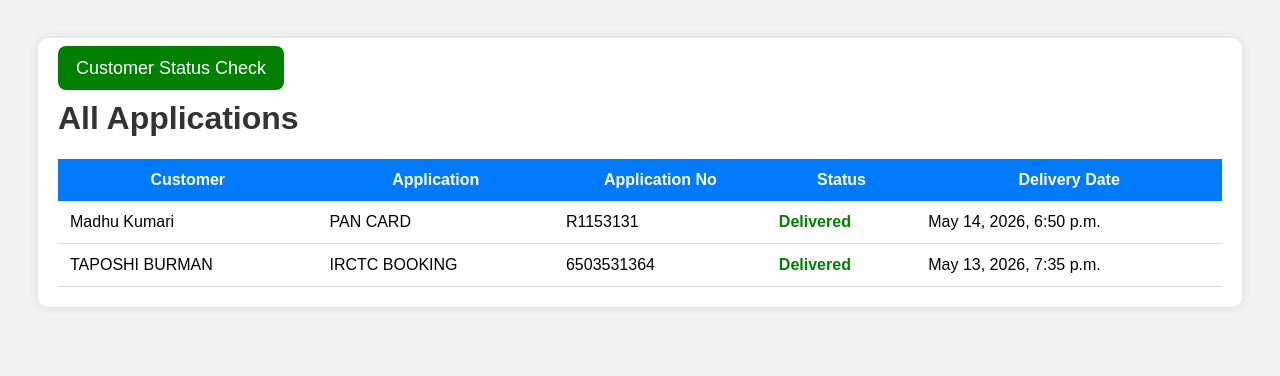
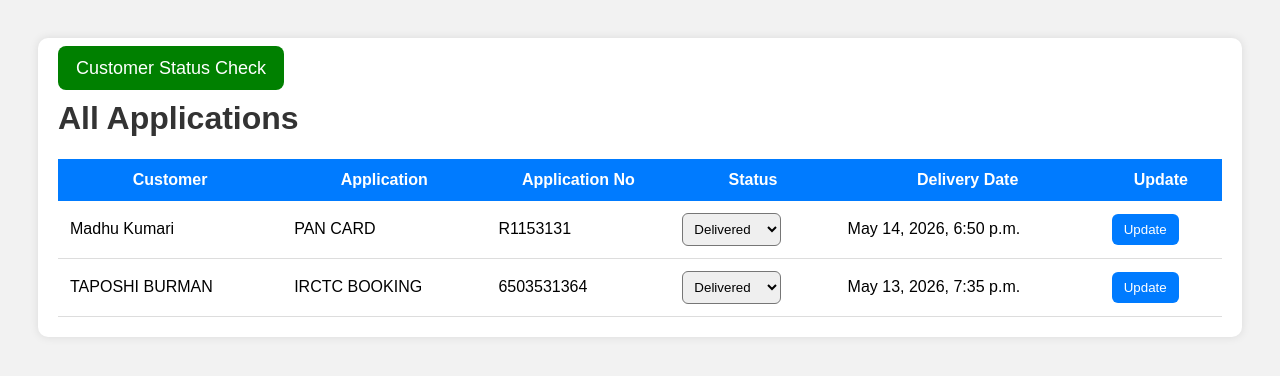
Before and after one commit to Adityakumar444uu/aditya-cyber-zone, a Django app: page /applications/ in a window 1280 px wide. Shown: the top 376 px of the page. Run offline with Django 5.2, Linux system fonts and the light colour scheme; data comes from the database, SQL or seed files in the repository.

Commit message:
Allow status update from applications page

```diff
--- a/templates/all_applications.html
+++ b/templates/all_applications.html
@@ -1,12 +1,9 @@
 <!DOCTYPE html>
 <html>
-
 <head>
-
     <title>All Applications</title>
 
     <style>
-
         body{
             font-family:Arial;
             background:#f2f2f2;
@@ -55,15 +52,31 @@
             font-weight:bold;
         }
 
+        select{
+            padding:7px;
+            border-radius:6px;
+        }
+
+        button{
+            background:#007bff;
+            color:white;
+            border:none;
+            padding:8px 12px;
+            border-radius:6px;
+            cursor:pointer;
+        }
+
+        button:hover{
+            background:#0056b3;
+        }
     </style>
-
 </head>
 
 <body>
 
 <div class="container">
+
     <div style="margin-bottom:20px;">
-
         <a href="/check-status/"
         style="
         background:green;
@@ -75,92 +88,62 @@
         ">
             Customer Status Check
         </a>
+    </div>
 
-</div>
     <h1>All Applications</h1>
 
     <table>
-
         <tr>
-
             <th>Customer</th>
-
             <th>Application</th>
-
             <th>Application No</th>
-
             <th>Status</th>
-
             <th>Delivery Date</th>
-
+            <th>Update</th>
         </tr>
 
         {% for app in applications %}
-
         <tr>
-
             <td>{{ app.customer.name }}</td>
-
             <td>{{ app.application_name }}</td>
-
             <td>{{ app.application_no }}</td>
 
             <td>
+                <form method="POST" action="{% url 'update_status' app.id %}">
+                    {% csrf_token %}
 
-                {% if app.status == 'Delivered' %}
-
-                    <span class="delivered">
-
-                        {{ app.status }}
-
-                    </span>
-
-                {% else %}
-
-                    <span class="pending">
-
-                        {{ app.status }}
-
-                    </span>
-
-                {% endif %}
-
+                    <select name="status">
+                        <option value="Pending" {% if app.status == "Pending" %}selected{% endif %}>Pending</option>
+                        <option value="Submitted" {% if app.status == "Submitted" %}selected{% endif %}>Submitted</option>
+                        <option value="In Process" {% if app.status == "In Process" %}selected{% endif %}>In Process</option>
+                        <option value="Approved" {% if app.status == "Approved" %}selected{% endif %}>Approved</option>
+                        <option value="Rejected" {% if app.status == "Rejected" %}selected{% endif %}>Rejected</option>
+                        <option value="Delivered" {% if app.status == "Delivered" %}selected{% endif %}>Delivered</option>
+                    </select>
             </td>
 
             <td>
-
                 {% if app.delivery_date %}
-
                     {{ app.delivery_date }}
-
                 {% else %}
-
                     Not Delivered
-
                 {% endif %}
-
             </td>
 
+            <td>
+                    <button type="submit">Update</button>
+                </form>
+            </td>
         </tr>
 
         {% empty %}
-
         <tr>
-
-            <td colspan="5">
-
-                No applications found.
-
-            </td>
-
+            <td colspan="6">No applications found.</td>
         </tr>
-
         {% endfor %}
-
     </table>
 
 </div>
 
 </body>
-
 </html>
```
Lines whose indentation alone changed are shown as unchanged.
